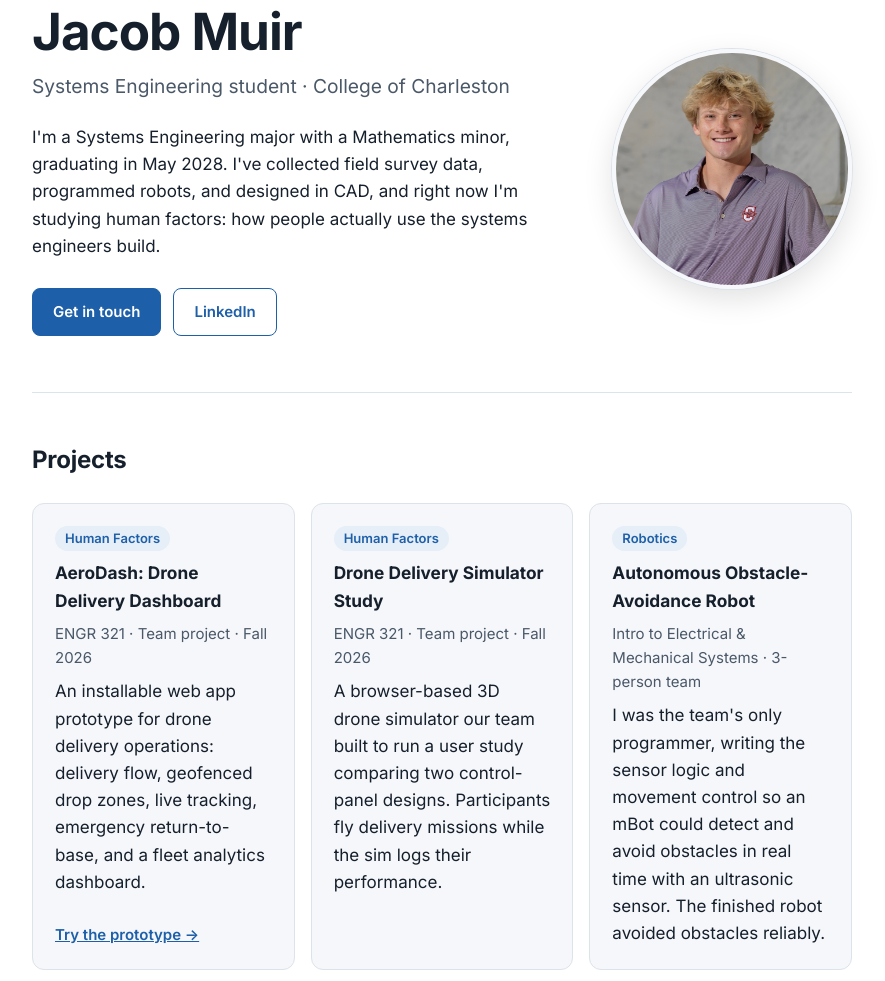
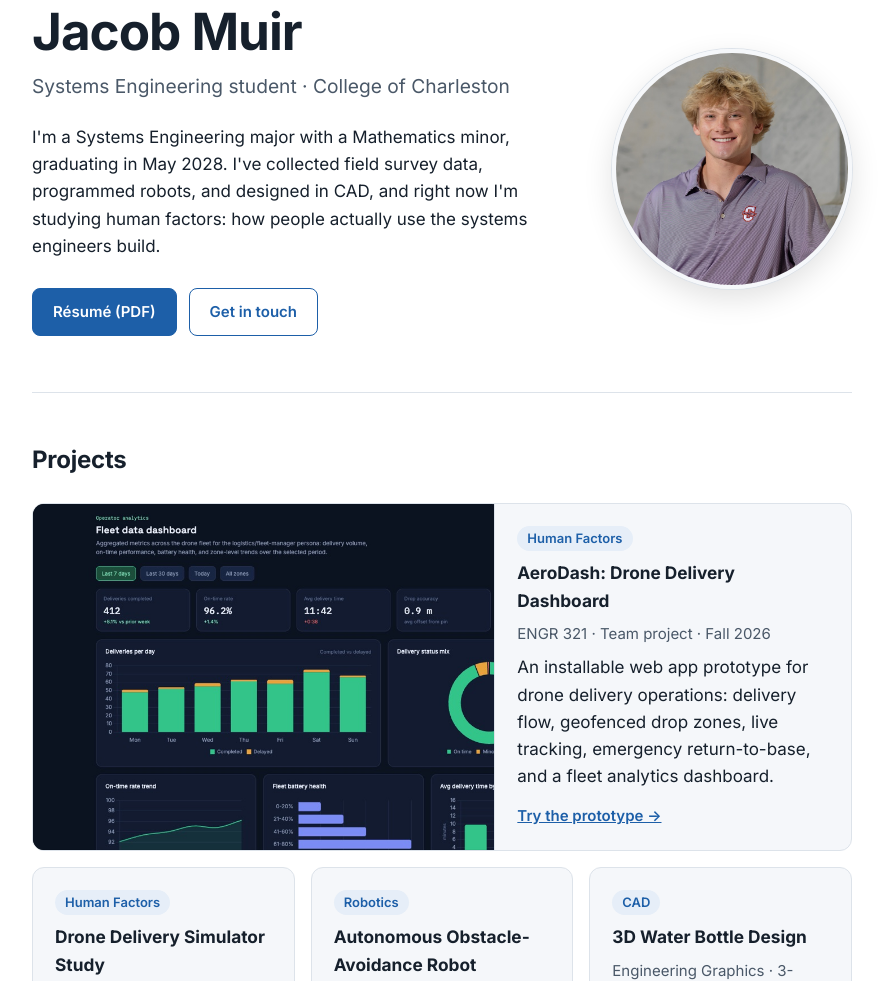
Before and after one commit to jtmuir06-cpu/jtmuir06-cpu.github.io, a plain HTML site: page index.html in a window 1280 px wide. Shown: the part 130-1111 px from the top of the page, without its empty margins (198-1083 px from the left). Drawn offline with Linux system fonts and the light colour scheme.

Commit message:
Add résumé PDF, AeroDash screenshot, link preview card, and favicon
Co-Authored-By: Claude Opus 5.5 <noreply@anthropic.com>

```diff
--- a/index.html
+++ b/index.html
@@ -5,6 +5,16 @@
 <meta name="viewport" content="width=device-width, initial-scale=1">
 <title>Jacob Muir — Systems Engineering</title>
 <meta name="description" content="Jacob Muir, Systems Engineering student at the College of Charleston. Projects, experience, and contact.">
+<link rel="icon" href="favicon.svg" type="image/svg+xml">
+<link rel="apple-touch-icon" href="apple-touch-icon.png">
+<meta property="og:type" content="website">
+<meta property="og:url" content="https://jtmuir06-cpu.github.io/">
+<meta property="og:title" content="Jacob Muir · Systems Engineering">
+<meta property="og:description" content="Systems Engineering student at the College of Charleston. Projects, experience, and résumé.">
+<meta property="og:image" content="https://jtmuir06-cpu.github.io/images/og-card.jpg">
+<meta property="og:image:width" content="1200">
+<meta property="og:image:height" content="630">
+<meta name="twitter:card" content="summary_large_image">
 <link rel="preconnect" href="https://fonts.googleapis.com">
 <link rel="preconnect" href="https://fonts.gstatic.com" crossorigin>
 <link href="https://fonts.googleapis.com/css2?family=Inter:wght@400;500;600;700&display=swap" rel="stylesheet">
@@ -93,6 +103,14 @@
   .card p { margin: 0; }
   .tag { display: inline-block; background: var(--accent-soft); color: var(--accent); font-size: 13px; font-weight: 600; padding: 2px 10px; border-radius: 999px; align-self: flex-start; }
   .card .link { margin-top: auto; padding-top: 6px; font-weight: 600; font-size: 15px; }
+  .card.featured { grid-column: 1 / -1; padding: 0; overflow: hidden; display: grid; grid-template-columns: 1.3fr 1fr; gap: 0; }
+  .card.featured .shot { display: block; background: #0d1219; border-right: 1px solid var(--line); }
+  .card.featured .shot img { width: 100%; height: 100%; object-fit: cover; object-position: top left; display: block; }
+  .card.featured .body { padding: 22px; display: flex; flex-direction: column; gap: 8px; }
+  @media (max-width: 720px) {
+    .card.featured { grid-template-columns: 1fr; }
+    .card.featured .shot { border-right: 0; border-bottom: 1px solid var(--line); aspect-ratio: 16 / 9; }
+  }
 
   .job { display: grid; grid-template-columns: 1fr auto; gap: 2px 16px; padding: 18px 0; border-bottom: 1px solid var(--line); }
   .job:last-child { border-bottom: 0; }
@@ -140,8 +158,8 @@
       and right now I'm studying human factors: how people actually use the systems engineers build.
     </p>
     <div class="btns">
-      <a class="btn primary" href="#contact">Get in touch</a>
-      <a class="btn ghost" href="https://www.linkedin.com/in/jacob-muir-658125350" target="_blank" rel="noopener">LinkedIn</a>
+      <a class="btn primary" href="Jacob_Muir_Resume.pdf" target="_blank" rel="noopener">Résumé (PDF)</a>
+      <a class="btn ghost" href="#contact">Get in touch</a>
     </div>
     </div>
     <img src="headshot.jpg" alt="Jacob Muir smiling, wearing a College of Charleston polo">
@@ -150,12 +168,17 @@
   <section id="projects" aria-labelledby="projects-h">
     <h2 id="projects-h">Projects</h2>
     <div class="cards">
-      <article class="card">
-        <span class="tag">Human Factors</span>
-        <h3>AeroDash: Drone Delivery Dashboard</h3>
-        <p class="meta">ENGR 321 · Team project · Fall 2026</p>
-        <p>An installable web app prototype for drone delivery operations: delivery flow, geofenced drop zones, live tracking, emergency return-to-base, and a fleet analytics dashboard.</p>
-        <a class="link" href="https://jtmuir06-cpu.github.io/aerodash-app/" target="_blank" rel="noopener">Try the prototype →</a>
+      <article class="card featured">
+        <a class="shot" href="https://jtmuir06-cpu.github.io/aerodash-app/dashboard.html" target="_blank" rel="noopener">
+          <img src="images/aerodash.jpg" alt="AeroDash fleet data dashboard showing deliveries per day, on-time rate, and delivery status charts" loading="lazy">
+        </a>
+        <div class="body">
+          <span class="tag">Human Factors</span>
+          <h3>AeroDash: Drone Delivery Dashboard</h3>
+          <p class="meta">ENGR 321 · Team project · Fall 2026</p>
+          <p>An installable web app prototype for drone delivery operations: delivery flow, geofenced drop zones, live tracking, emergency return-to-base, and a fleet analytics dashboard.</p>
+          <a class="link" href="https://jtmuir06-cpu.github.io/aerodash-app/" target="_blank" rel="noopener">Try the prototype →</a>
+        </div>
       </article>
       <article class="card">
         <span class="tag">Human Factors</span>
@@ -215,7 +238,7 @@
     <h2 id="edu-h">Education</h2>
     <div class="edu">
       <h3>College of Charleston, Charleston SC</h3>
-      <p>B.S. Systems Engineering · Minor in Mathematics · Expected May 2028 · GPA 3.54</p>
+      <p>B.S. Systems Engineering · Minor in Mathematics · Expected May 2028</p>
       <p class="meta">President's Honor Roll (Fall 2024) · Dean's List (Fall 2025) · Phi Eta Sigma (Spring 2026)</p>
       <p class="meta">Coursework: Human Factors, Systems Engineering, Engineering Graphics, Intro to Electrical &amp; Mechanical Systems, Engineering Programming, Linear Algebra, Differential Equations, Statistical Methods, Physics I &amp; II</p>
     </div>
@@ -237,6 +260,7 @@
     <div class="btns">
       <a class="btn primary" href="mailto:muirjt@g.cofc.edu">muirjt@g.cofc.edu</a>
       <a class="btn ghost" href="https://www.linkedin.com/in/jacob-muir-658125350" target="_blank" rel="noopener">LinkedIn</a>
+      <a class="btn ghost" href="Jacob_Muir_Resume.pdf" target="_blank" rel="noopener">Résumé (PDF)</a>
     </div>
     <p class="meta" style="margin-top:22px">Outside of engineering: baseball, ultimate frisbee, and Campus Outreach.</p>
   </section>
```
Also changed, not shown: apple-touch-icon.png (added), favicon.svg (added), images/aerodash.jpg (added), images/og-card.jpg (added), 1 other file.
